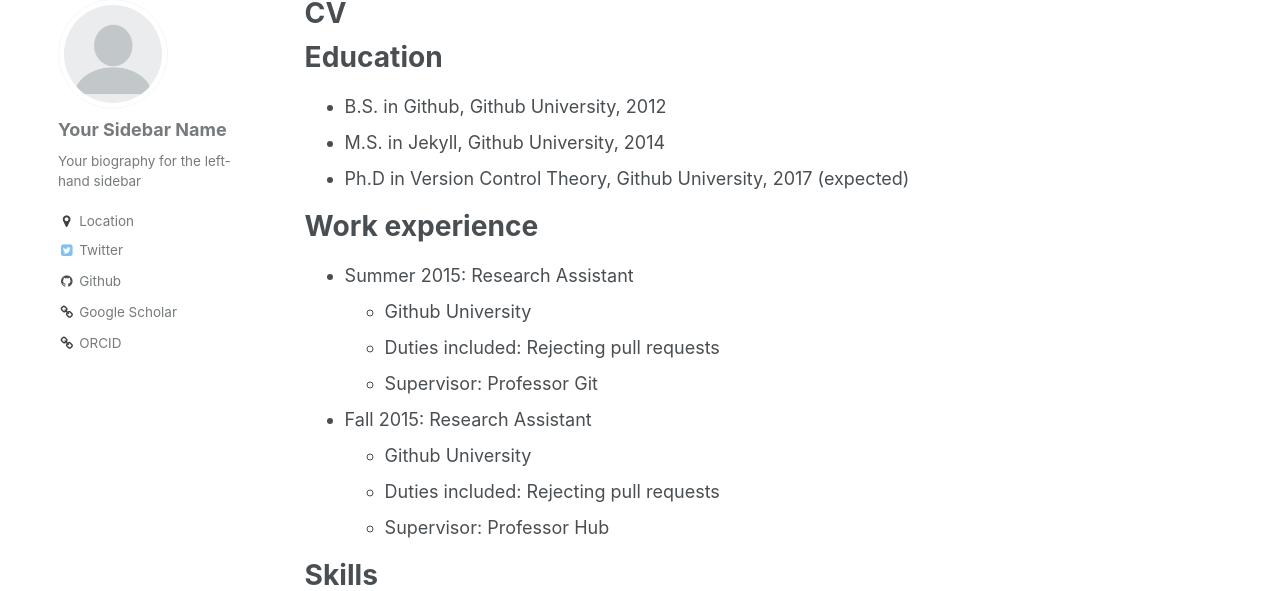
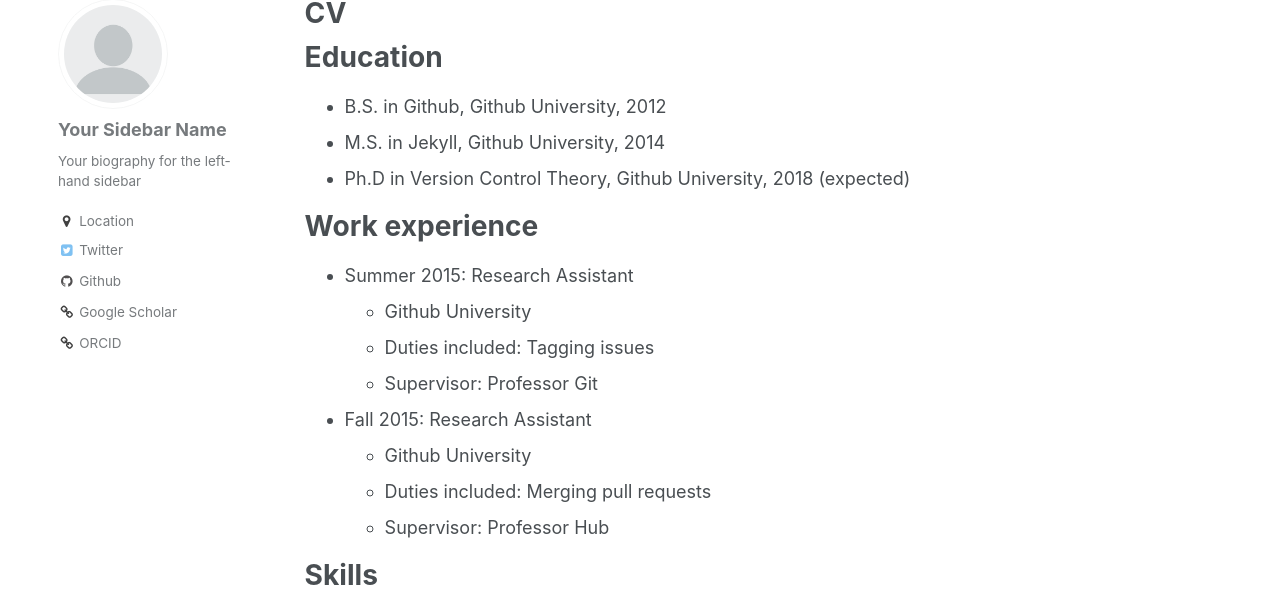
Before and after one commit to cxh42/cxh42.github.io, a Jekyll site: the page built from _pages/cv.md, in a window 1280 px wide and 900 px high. Shown: the part 119-710 px from the top of the window. Built offline with Jekyll 4.4.1, drawn with Linux system fonts in a browser that asks for light colours.

Commit message:
Update cv.md

```diff
--- a/_pages/cv.md
+++ b/_pages/cv.md
@@ -13,18 +13,18 @@
 ======
 * B.S. in Github, Github University, 2012
 * M.S. in Jekyll, Github University, 2014
-* Ph.D in Version Control Theory, Github University, 2017 (expected)
+* Ph.D in Version Control Theory, Github University, 2018 (expected)
 
 Work experience
 ======
 * Summer 2015: Research Assistant
   * Github University
-  * Duties included: Rejecting pull requests
+  * Duties included: Tagging issues
   * Supervisor: Professor Git
 
 * Fall 2015: Research Assistant
   * Github University
-  * Duties included: Rejecting pull requests
+  * Duties included: Merging pull requests
   * Supervisor: Professor Hub
 
 Skills
```
